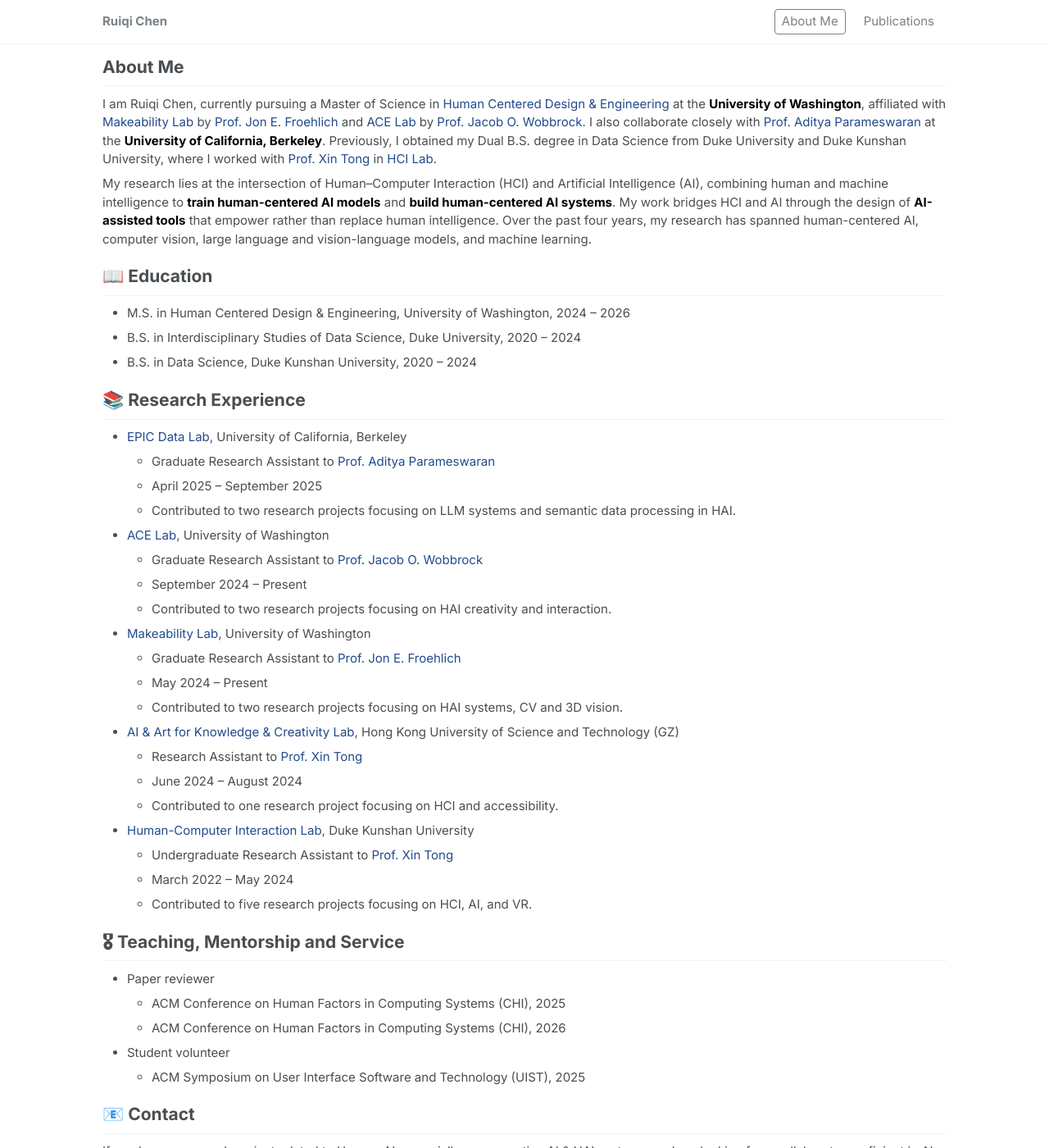
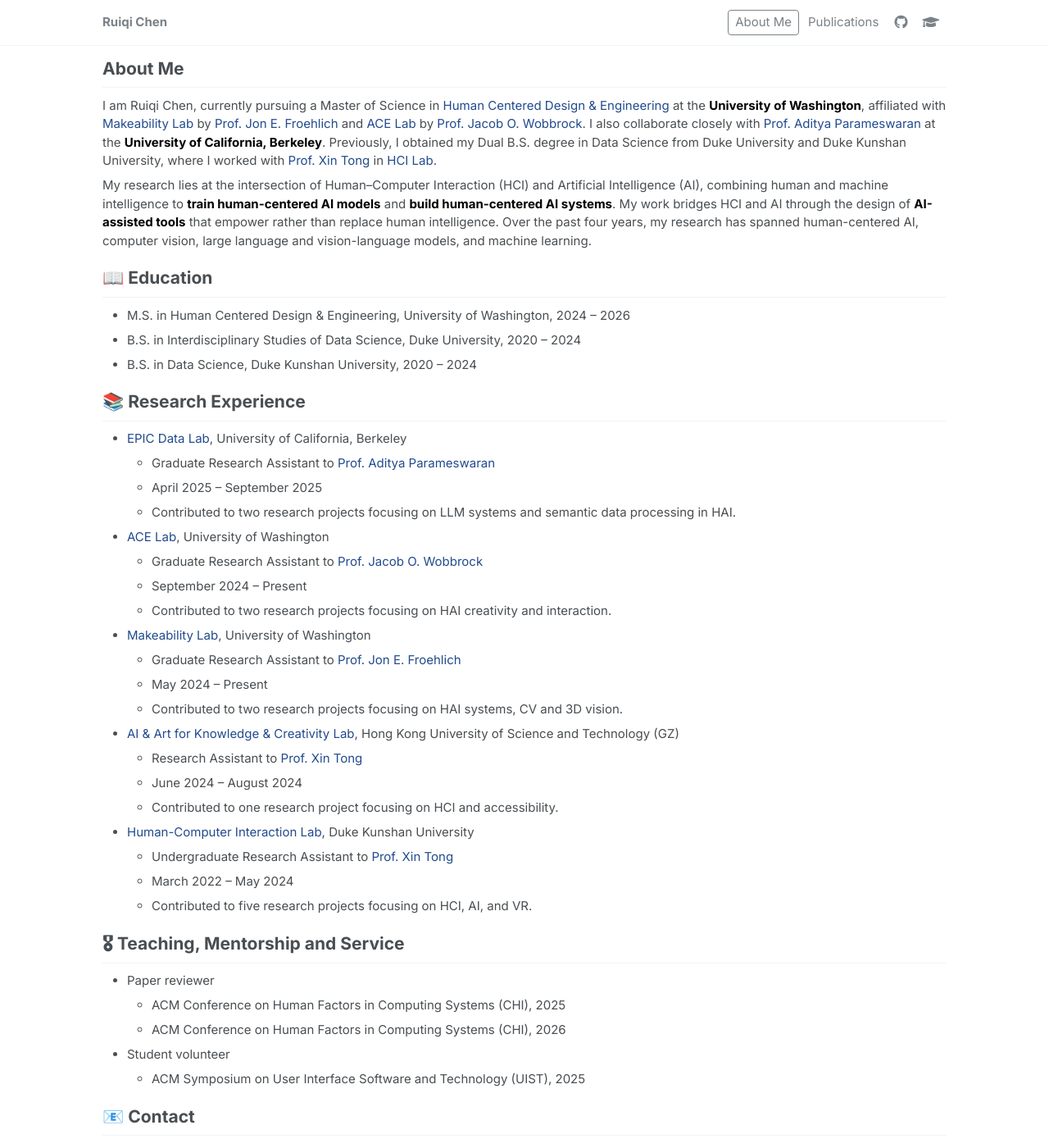
Before and after one commit to Ruiqi-Chen-0216/Ruiqi-Chen-0216.github.io, a Jekyll site: the page built from _pages/about.md, in a window 1280 px wide and 1400 px high. Shown: the whole window at 82% size. Built offline with Jekyll 4.4.1, drawn with Linux system fonts in a browser that asks for light colours.

Commit message:
update bar

```diff
--- a/_includes/masthead.html
+++ b/_includes/masthead.html
@@ -11,6 +11,16 @@
             <a href="{{ site.baseurl }}{{ link.url }}"{% if page.url contains link.url %} class="active"{% endif %}>{{ link.title }}</a>
           </li>
           {% endfor %}
+          {% if site.author.github %}
+          <li class="site-nav-icon">
+            <a href="https://github.com/{{ site.author.github }}" target="_blank" rel="noopener" title="GitHub"><i class="fab fa-github"></i></a>
+          </li>
+          {% endif %}
+          {% if site.author.googlescholar %}
+          <li class="site-nav-icon">
+            <a href="{{ site.author.googlescholar }}" target="_blank" rel="noopener" title="Google Scholar"><i class="fas fa-graduation-cap"></i></a>
+          </li>
+          {% endif %}
         </ul>
       </nav>
     </div>
--- a/assets/css/main.scss
+++ b/assets/css/main.scss
@@ -255,14 +255,20 @@
     a {
         display: block;
         padding: 0.5rem 0;
-        margin: 0 1rem;
+        margin: 0 0.6rem;
         color: $masthead-link-color;
         text-decoration: none;
         font-family: $sans-serif-narrow;
         font-size: $type-size-5;
+        border: 1.5px solid transparent;
+        border-radius: 4px;
+        transition: border-color 0.15s ease, color 0.15s ease;
 
         &:hover {
-            color: $masthead-link-color-hover;
+            color: $masthead-link-color;
+            border-color: $masthead-link-color;
+            padding: 0.2rem 0.55rem;
+            margin: 0 0.05rem;
         }
     }
 
@@ -274,15 +280,37 @@
         a {
             margin-left: 0;
             font-size: 1em;
+            border: none;
+
+            &:hover {
+                border: none;
+                padding: 0.5rem 0;
+                margin: 0;
+                color: $masthead-link-color-hover;
+            }
         }
     }
 
     // Active page: box highlight
     a.active {
-        border: 1.5px solid $masthead-link-color;
-        border-radius: 4px;
+        border-color: $masthead-link-color;
         padding: 0.2rem 0.55rem;
-        margin: 0 0.45rem;
+        margin: 0 0.05rem;
+    }
+
+    // Icon-only links (GitHub, Scholar)
+    .site-nav-icon a {
+        font-size: 1.1em;
+        margin: 0 0.3rem;
+        padding: 0.5rem 0.3rem;
+        border: none;
+
+        &:hover {
+            border: none;
+            padding: 0.5rem 0.3rem;
+            margin: 0 0.3rem;
+            color: $masthead-link-color-hover;
+        }
     }
 }
 
```
